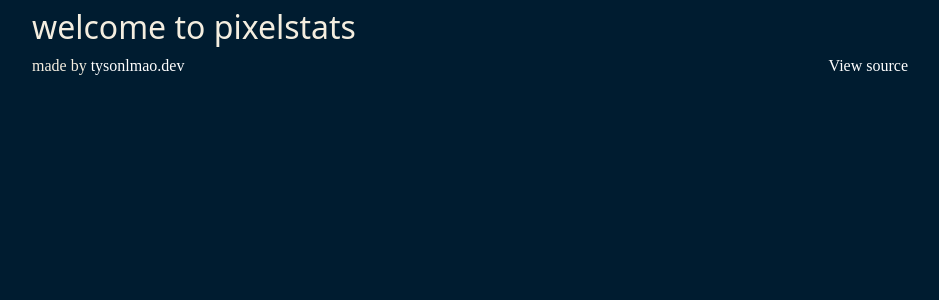
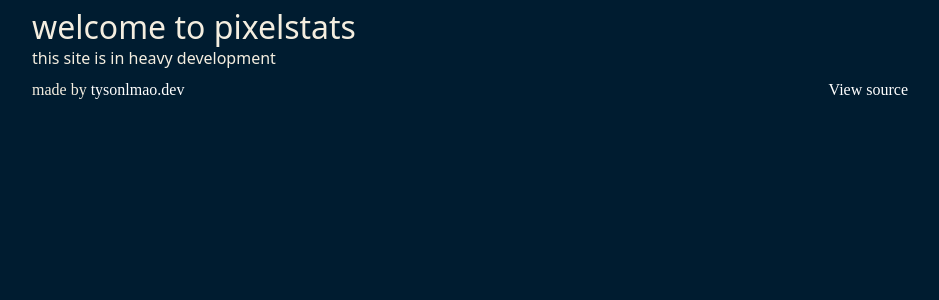
Before and after one commit to tysonlmao/pixelstats, a PHP site: page / in a window 1280 px wide. Shown: the part 48-348 px from the top of the page, without its empty margins (170-1109 px from the left). Run offline with PHP 8.4, Linux system fonts and the light colour scheme; some web fonts are replaced.

Commit message:
test ec2

```diff
--- a/index.php
+++ b/index.php
@@ -19,6 +19,7 @@ session_start();
     <main>
         <div class="container">
             <h2>welcome to pixelstats</h2>
+            <p>this site is in heavy development</p>
         </div>
     </main>
     <?php include "./templates/footer.php" ?>
```
